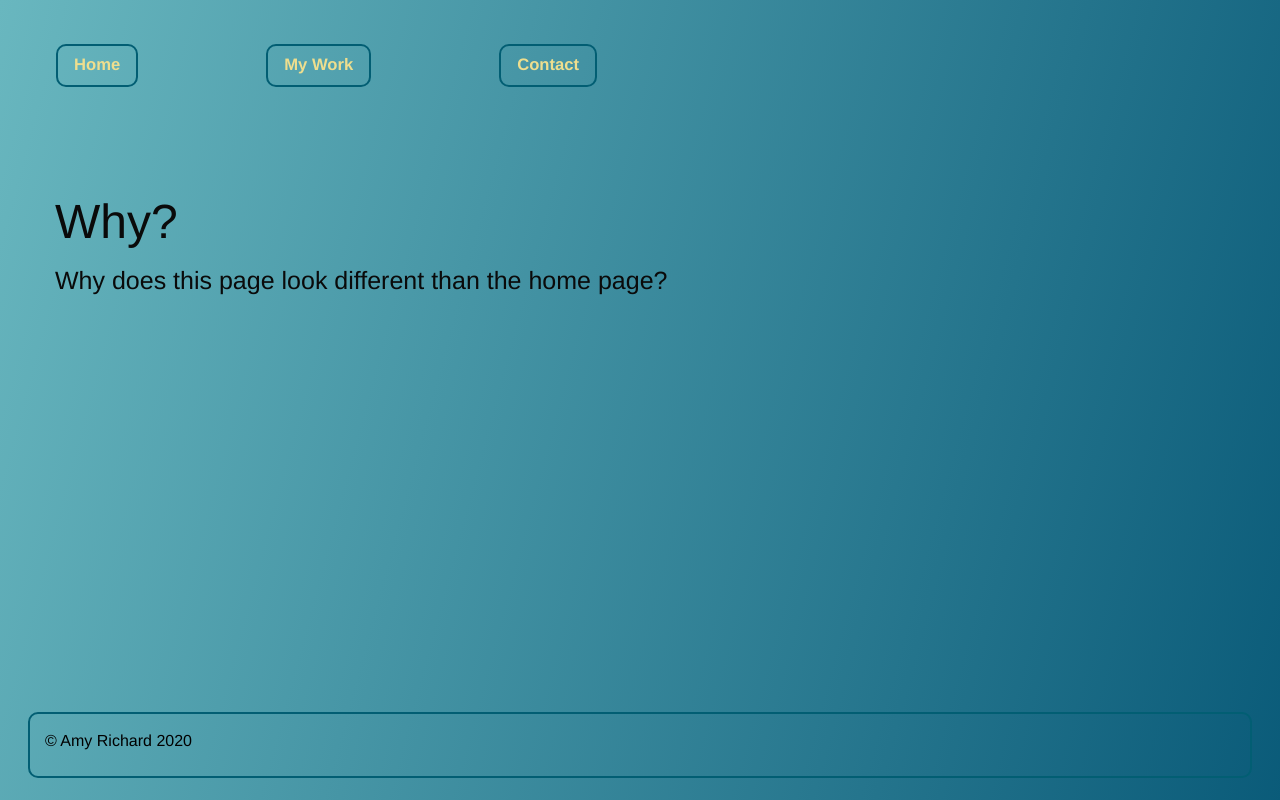
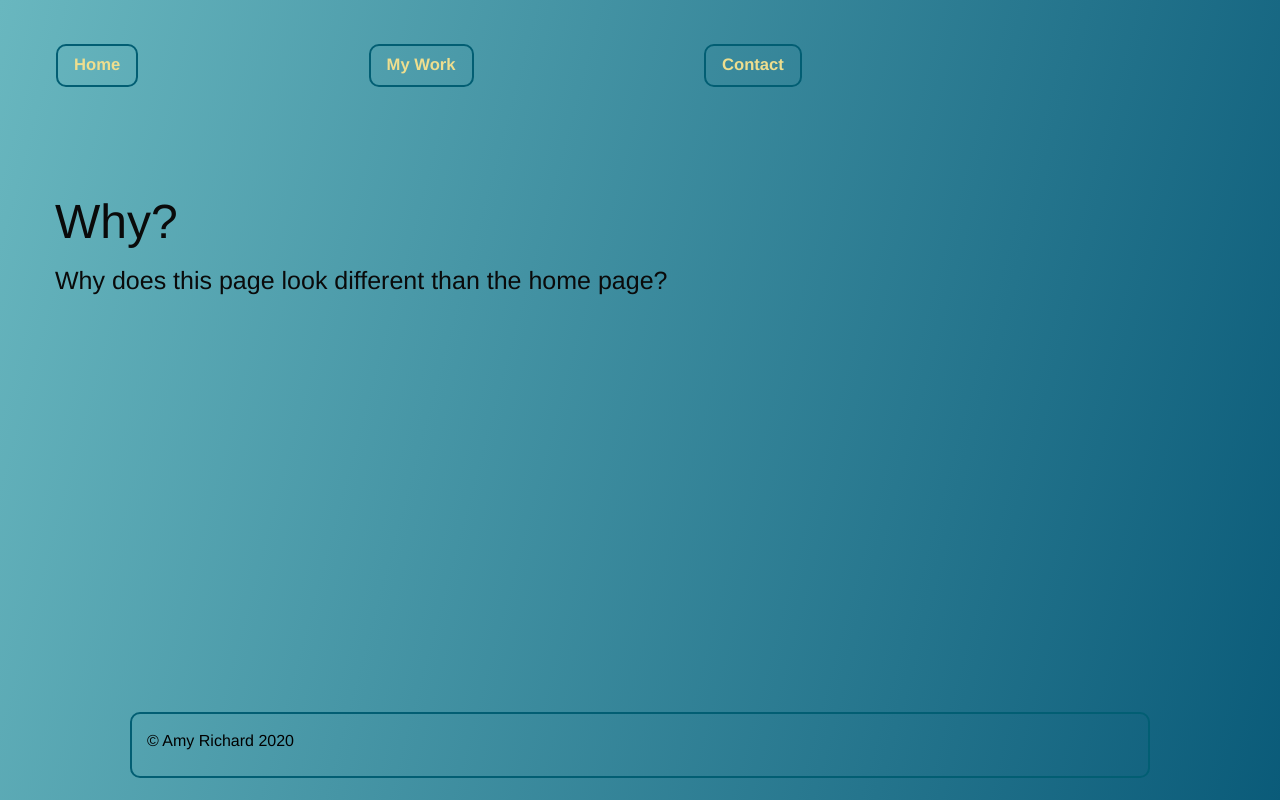
Before and after one commit to amyrichard/amyrichard.github.io, a plain HTML site: page myWork.html in a window 1280 px wide. Shown: the top 800 px of the page. Drawn offline with Linux system fonts and the light colour scheme.

Commit message:
fixed footer, play with nav spacing

```diff
--- a/assets/css/styles.css
+++ b/assets/css/styles.css
@@ -34,8 +34,7 @@ li {
   border-color: #025e73;
   border-width: 2px;
   border-radius: 10px;
-  margin-right: 10vw;
-  justify-items: center;
+  margin-right: 18vw;
 
 }
 .horchata {
--- a/myWork.html
+++ b/myWork.html
@@ -4,7 +4,7 @@
     <meta charset="utf-8" />
     <meta http-equiv="x-ua-compatible" content="ie=edge">
     <meta name="viewport" content="width=device-width, initial-scale=1.0">
-    <title>Amy Richard Portfolio</title>
+    <title>Amy Richard's Work</title>
     <link rel="stylesheet" href="assets/css/foundation.css">
     <link rel="stylesheet" href="assets/css/styles.css">
   </head>
@@ -29,7 +29,7 @@
             </div>
           </main>
         <div class="grid-x grid-padding-x align align-center">
-            <footer class="cell small-12 ">
+            <footer class="cell small-10 ">
               <h6>&#169 Amy Richard 2020</h6>
             </footer>
           </div>
```
